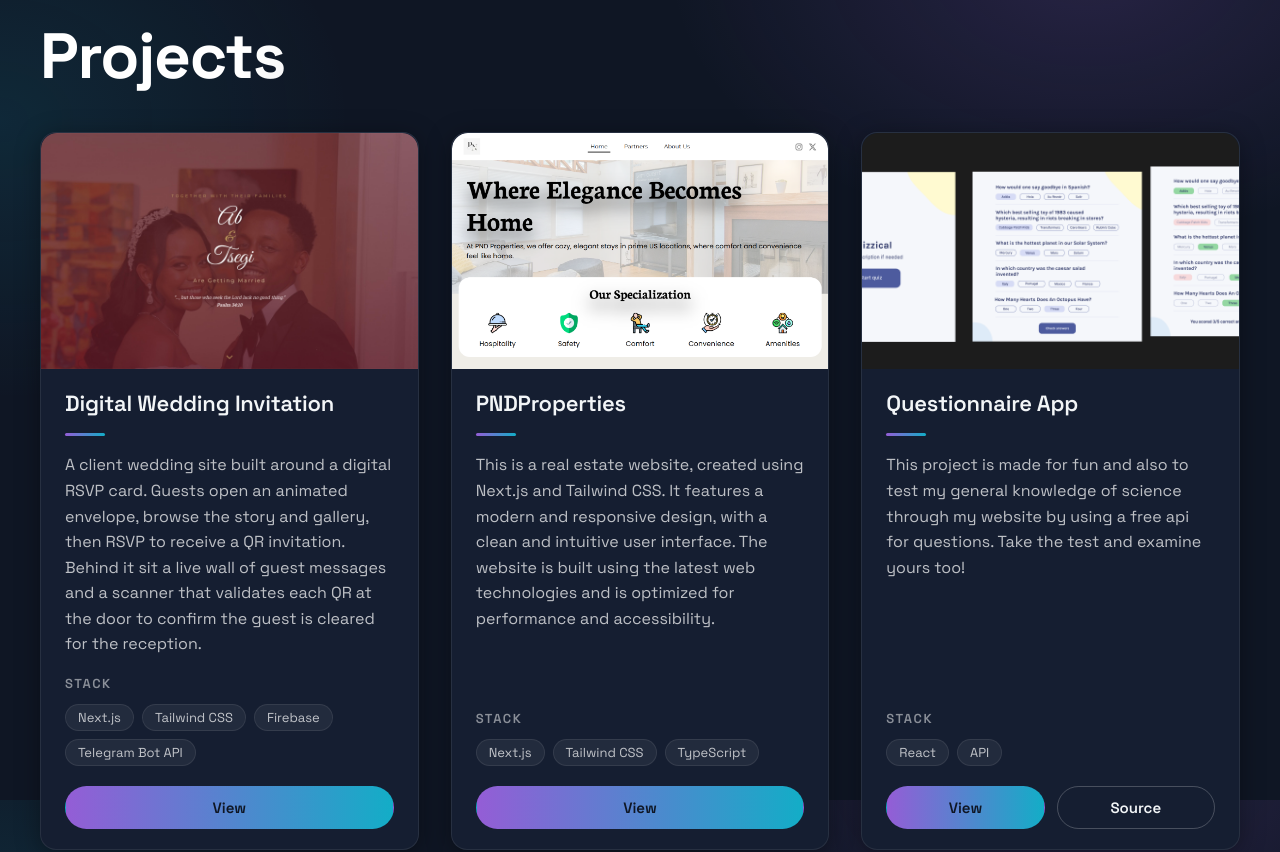
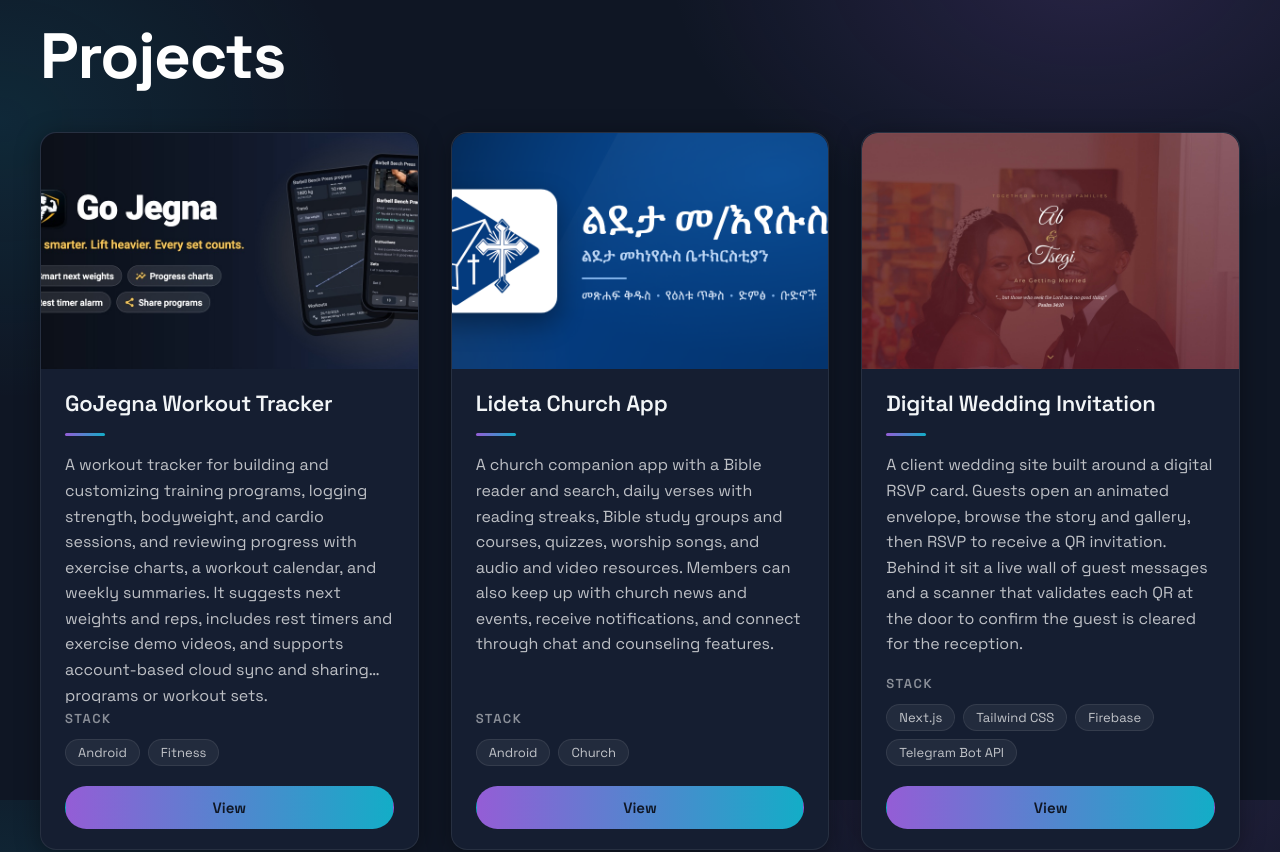
Before and after one commit to Melka1/Portfolio, a Next.js app: page / in a window 1280 px wide. Shown: the part 800-1652 px from the top of the page. Built offline with nearby package versions, Linux system fonts and the light colour scheme.

Commit message:
added new projects

```diff
--- a/src/app/components/Projects/Projects.js
+++ b/src/app/components/Projects/Projects.js
@@ -13,7 +13,7 @@ const Projects = () => (
     <GridContainer>
       {projects.map(({id, title, description, tags, visit, image, source})=>(
         <BlogCard key={id}>
-          <Img src={image} alt={`Screenshot of the ${title} project`} loading='lazy'/>
+          {image && <Img src={image} alt={`Screenshot of the ${title} project`} loading='lazy'/>}
           <TitleContent>
             <HeaderThree title>{title}</HeaderThree>
             <Hr/>
--- a/src/app/constants/constants.js
+++ b/src/app/constants/constants.js
@@ -1,4 +1,22 @@
 export const projects = [
+  {
+    title: 'GoJegna Workout Tracker',
+    description:
+      'A workout tracker for building and customizing training programs, logging strength, bodyweight, and cardio sessions, and reviewing progress with exercise charts, a workout calendar, and weekly summaries. It suggests next weights and reps, includes rest timers and exercise demo videos, and supports account-based cloud sync and sharing programs or workout sets.',
+    image: '/images/gojegna-feature.jpg',
+    tags: ['Android', 'Fitness'],
+    visit: 'https://play.google.com/store/apps/details?id=com.melkatole1.getjacked',
+    id: 9,
+  },
+  {
+    title: 'Lideta Church App',
+    description:
+      'A church companion app with a Bible reader and search, daily verses with reading streaks, Bible study groups and courses, quizzes, worship songs, and audio and video resources. Members can also keep up with church news and events, receive notifications, and connect through chat and counseling features.',
+    image: '/images/lideta-church-feature.png',
+    tags: ['Android', 'Church'],
+    visit: 'https://play.google.com/store/apps/details?id=com.lidetachurch.app',
+    id: 8,
+  },
   {
     title: 'Digital Wedding Invitation',
     description:
```
Also changed, not shown: public/images/gojegna-feature.jpg (added), public/images/lideta-church-feature.png (added).
